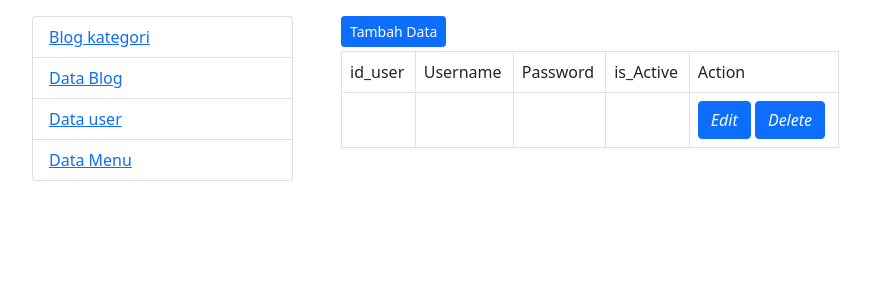
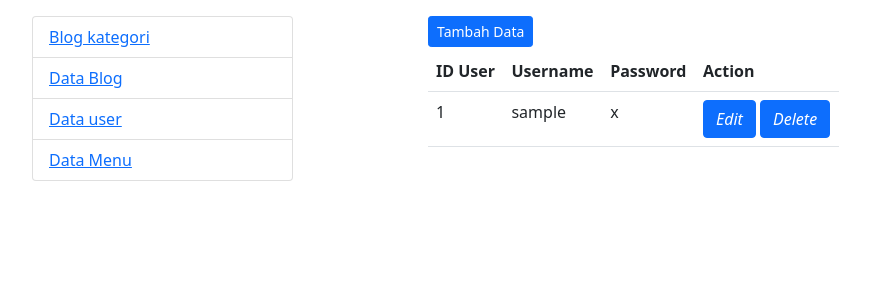
Before and after one commit to Dzakyalifgunawan/matkul_webprog, a PHP site: page /matkul_webprog/latihan02/admin/home.php?modul=mod_user in a window 1280 px wide. Shown: the part 72-372 px from the top of the page, without its empty margins (50-920 px from the left). Run offline with PHP 8.4, Linux system fonts and the light colour scheme; tables that the repository leaves empty or names only in its code hold one stand-in row (values such as "Sample post").

Commit message:
Update Terbaru

```diff
--- a/latihan02/admin/mod_user/index.php
+++ b/latihan02/admin/mod_user/index.php
@@ -8,28 +8,26 @@ $qdata = mysqli_query($koneksidb, "select * from mst_user")or die(mysqli_error($
 ?>
 <div class="container">
         <div class="row">
-            <div class="col-md-3"></div>
+            <div class="col-md-2"></div>
             <div class="col-md mt-3">
                 <a class="btn btn-primary btn-sm" href="?modul=mod_user&aksi=add">Tambah Data</a>
-                <table class="table table-bordered mt-1">
+                <table class="table mt-1">
                     <tr>
-                        <td scope="col">id_user</td>
-                        <td scope="col">Username</td>
-                        <td scope="col">Password</td>
-                        <td scope="col">is_Active</td>
-                        <td scope="col">Action</td>
+                        <th scope="col">ID User</th>
+                        <th scope="col">Username</th>
+                        <th scope="col">Password</th>
+                        <th scope="col">Action</th>
                     </tr>
                     <?php
                         $no = 1;
                         while($row = mysqli_fetch_array($qdata)){//pembuka
                     ?>
                     <tr>
-                        <td><?php $row['id_user']; ?></td>
-                        <td><?php $row['username']; ?></td>
-                        <td><?php $row['password']; ?></td>
-                        <td></td>
+                        <td><?php echo $row['id_user']; ?></td>
+                        <td><?php echo $row['username']; ?></td>
+                        <td><?php echo $row['pass_user']; ?></td>
                         <td>
-                            <a href="?modul=mod_user&aksi=edit&id=<?php echo $row['id_user']; ?>" class="btn btn-primary" type="submit"><i class="bi bi-pencil-square"> Edit</i></a>
+                            <a href="?modul=mod_user&aksi=edit&id=<?php echo $row['id_user']; ?>" class="btn btn-primary"><i class="bi bi-pencil-square"> Edit</i></a>
                             <a href="mod_user/proses.php?proses=delete&id=<?php echo $row['id_user']; ?>" class="btn btn-primary" type="submit"><i class="bi bi-x-lg"> Delete</i></a>
                         </td>
                     </tr>
@@ -39,7 +37,7 @@ $qdata = mysqli_query($koneksidb, "select * from mst_user")or die(mysqli_error($
                     ?>
                 </table>
             </div>
-            <div class="col-md-3"></div>
+            <div class="col-md-2"></div>
         </div>
 </div>
 <?php
@@ -48,52 +46,58 @@ $qdata = mysqli_query($koneksidb, "select * from mst_user")or die(mysqli_error($
             $query = mysqli_query($koneksidb, "select * from mst_user where id_user=".$_GET['id']."")or die(mysqli_error($koneksidb));
             $data = mysqli_fetch_array($query);
             $nama = $data['username'];
-            $pass = $data['password'];
             $exproses = "update";
             $id = $_GET['id'];
+            $pass = $data["pass_user"];
 
         }elseif($_GET['aksi'] == "add"){
             // proses add
             $exproses = "insert";
             $id = 0;
             $nama = "";
+            $pass = "";
         }
 
 ?>
+
+<!-- Tampilan Form -->
+
 <div class="container-fluid">
-    <div class="row">
+        <div class="row">
             <div class="col-md-3"></div>
-            <div class="col-md-9">
-                <h3>Form Input Data</h3>
+            <div class="col-md">
+            <h3>Form Input Data</h3>
                 <form action="mod_user/proses.php?proses=<?php echo $exproses; ?>" method="post">
                     <div class="mb-3 row">
-                        <label for="inputPassword" class="col-sm-2 col-form-label">id_user</label>
-                        <div class="col-sm-7">
-                            <input type="text" class="form-control" id="inputkategori" name="id_user">
+                        <!-- <label for="inputPassword" class="col-sm-3 col-form-label">id_user</label> -->
+                        <div class="col-sm-9">
+                            <input type="hidden" id="id_user" name="id_user" value="<?php echo $id; ?>">
                         </div>
                     </div>
                     <div class="mb-3 row">
-                        <label for="inputPassword" class="col-sm-2 col-form-label">Username</label>
-                        <div class="col-sm-7">
-                            <input type="text" class="form-control" id="inputkategori" name="username" value="<?php echo $nama ?>">
+                        <label for="inputPassword" class="col-sm-3 col-form-label">Username</label>
+                        <div class="col-sm-9">
+                            <input type="hidden" id="txt_id" name="txt_id" value="<?php echo $id; ?>">
+                            <input type="text" class="form-control" id="txt_nama" name="txt_nama" value="<?php echo $nama ?>">
                         </div>
                     </div>
                     <div class="mb-3 row">
-                        <label for="inputPassword" class="col-sm-2 col-form-label">password</label>
-                        <div class="col-sm-7">
-                            <input type="text" class="form-control" id="inputkategori" name="password" value="">
+                        <label for="inputPassword" class="col-sm-3 col-form-label">Password</label>
+                        <div class="col-sm-9">
+                            <input type="hidden" id="txt_id" name="txt_id" value="<?php echo $id; ?>">
+                            <input type="text" class="form-control" id="txt_pass" name="txt_pass" value="<?php echo $pass ?>">
                         </div>
                     </div>
-                    <div class="form-check">
-                        <input class="form-check-input" type="checkbox" value="" id="flexCheckChecked" checked>
-                        <label class="form-check-label" for="flexCheckChecked">is_active</label>
+                    <div class="mb-3 row">
+                        <div class="col-sm-9">
+                            <button class="btn btn-secondary" type="submit"><i class="bi bi-x-lg"> Batal</i></button>
+                            <button class="btn btn-primary" type="submit"><i class="bi bi-save"> Simpan</i></button>
+                        </div>
                     </div>
-                    <button class="btn btn-secondary" type="submit"><i class="bi bi-x-lg"> Batal</i></button>
-                    <button class="btn btn-primary" type="submit"><i class="bi bi-save"> Simpan</i></button>
                 </form>
             </div>
             <div class="col-md-2"></div>
-    </div>
+        </div>
 </div>
 <?php
     }
```
Also changed, not shown: latihan02/admin/mod_user/proses.php (+9 -7 lines).
